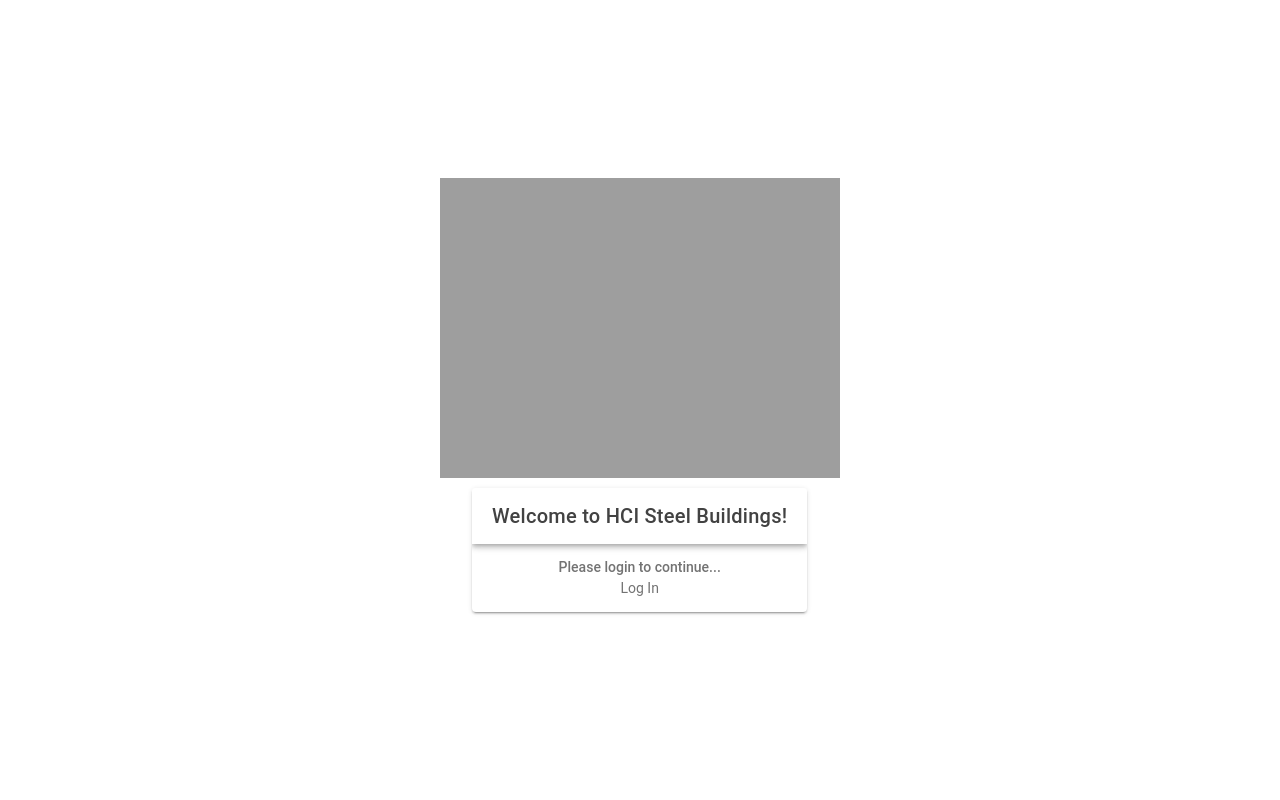
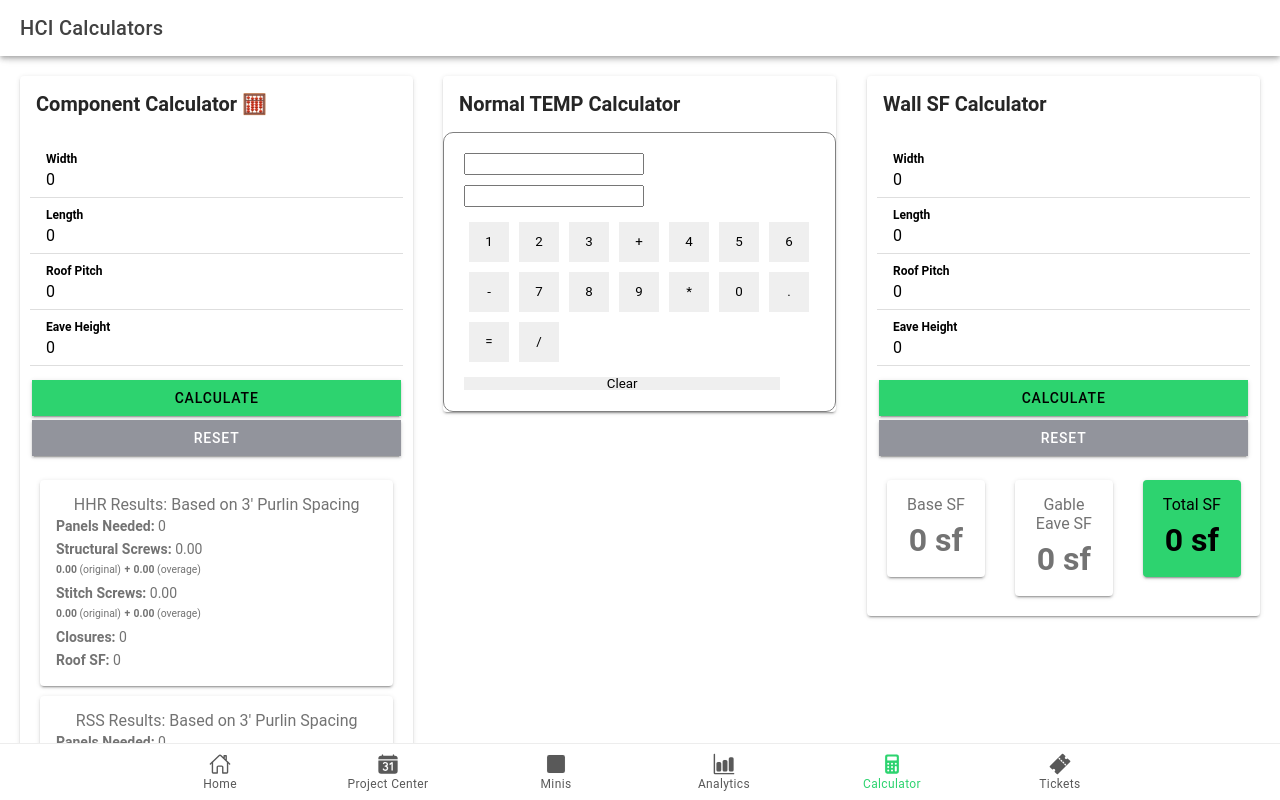
Before and after one commit to HCI-Steel-Buildings/dashboard, a React (Create React App) app: page /calculator in a window 1280 px wide. Built offline with nearby package versions, Linux system fonts and the light colour scheme; no server answers; some icons are missing.

Commit message:
added SF calculator

```diff
--- a/src/App.tsx
+++ b/src/App.tsx
@@ -60,7 +60,8 @@
 setupIonicReact();
 
 const App: React.FC = () => {
-  const { isAuthenticated } = useAuth0();
+  // const { isAuthenticated } = useAuth0();
+  const isAuthenticated = true;
 
   return isAuthenticated ? (
     <IonApp>
--- /dev/null
+++ b/src/Components/Calculators/WallSquareFootageCalculator.tsx
@@ -0,0 +1,181 @@
+import {
+  IonContent,
+  IonHeader,
+  IonPage,
+  IonTitle,
+  IonToolbar,
+  IonInput,
+  IonLabel,
+  IonItem,
+  IonButton,
+  IonGrid,
+  IonRow,
+  IonCol,
+  IonCard,
+  IonCardContent,
+  IonText,
+} from "@ionic/react";
+import React, { useState } from "react";
+
+const WallSquareFootageCalculator: React.FC = () => {
+  const [width, setWidth] = useState<number>(0);
+  const [length, setLength] = useState<number>(0);
+  const [roofPitch, setRoofPitch] = useState<number>(0);
+  const [eaveHeight, setEaveHeight] = useState<number>(0);
+
+  const [results, setResults] = useState<{
+    panelLength: number;
+    ridgeHeight: number;
+    totalBaseArea: number;
+    eaveArea: number;
+  }>({
+    panelLength: 0,
+    ridgeHeight: 0,
+    totalBaseArea: 0,
+    eaveArea: 0,
+  });
+
+  const calculate = () => {
+    const riseOfRoof = (width / 2) * (roofPitch / 12);
+    const panelLength = Math.sqrt((width / 2) ** 2 + riseOfRoof ** 2);
+    const ridgeHeight = riseOfRoof + eaveHeight;
+    // BASE AREA
+    const endWallArea = eaveHeight * width * 2;
+    const sideWallArea = eaveHeight * length * 2;
+    const totalBaseArea = sideWallArea + endWallArea;
+
+    // Gable Eave Area
+    const runIncrease = (roofPitch / 12) * (0.5 * width);
+    const eaveArea = runIncrease * (0.5 * width) * 2;
+
+    setResults({
+      panelLength,
+      ridgeHeight,
+      totalBaseArea,
+      eaveArea,
+    });
+  };
+
+  const reset = () => {
+    setWidth(0);
+    setLength(0);
+    setRoofPitch(0);
+    setEaveHeight(0);
+    setResults({
+      panelLength: 0,
+      ridgeHeight: 0,
+      totalBaseArea: 0,
+      eaveArea: 0,
+    });
+  };
+
+  return (
+    <IonGrid>
+      <IonRow>
+        <IonCol>
+          <IonItem>
+            <IonLabel position="stacked">
+              <strong>Width</strong>
+            </IonLabel>
+            <IonInput
+              type="number"
+              value={width}
+              onIonChange={(e) => setWidth(Number(e.detail.value))}
+            ></IonInput>
+          </IonItem>
+          <IonItem>
+            <IonLabel position="stacked">
+              <strong>Length</strong>
+            </IonLabel>
+            <IonInput
+              type="number"
+              value={length}
+              onIonChange={(e) => setLength(Number(e.detail.value))}
+            ></IonInput>
+          </IonItem>
+          <IonItem>
+            <IonLabel position="stacked">
+              <strong>Roof Pitch</strong>
+            </IonLabel>
+            <IonInput
+              type="number"
+              value={roofPitch}
+              onIonChange={(e) => setRoofPitch(Number(e.detail.value))}
+            ></IonInput>
+          </IonItem>
+          <IonItem>
+            <IonLabel position="stacked">
+              <strong>Eave Height</strong>
+            </IonLabel>
+            <IonInput
+              type="number"
+              value={eaveHeight}
+              onIonChange={(e) => setEaveHeight(Number(e.detail.value))}
+            ></IonInput>
+          </IonItem>
+        </IonCol>
+      </IonRow>
+      <IonRow>
+        <IonCol>
+          <IonButton expand="full" onClick={calculate}>
+            Calculate
+          </IonButton>
+          <IonButton expand="full" onClick={reset} color="medium">
+            Reset
+          </IonButton>
+        </IonCol>
+      </IonRow>
+      {/* Display Results */}
+      <IonRow>
+        <IonCol>
+          {/* Walls */}
+          <IonCard style={{ textAlign: "center" }}>
+            <IonCardContent>
+              <strong>
+                <h2>Base SF</h2>
+              </strong>
+              <strong style={{ fontSize: "2rem" }}>
+                {results.totalBaseArea} sf
+              </strong>
+            </IonCardContent>
+          </IonCard>
+        </IonCol>
+
+        <IonCol>
+          {/* RSS Results Card */}
+          <IonCard style={{ textAlign: "center" }}>
+            <IonCardContent>
+              <IonLabel>
+                <strong>
+                  <h2>Gable Eave SF</h2>
+                </strong>
+                <strong style={{ fontSize: "2rem" }}>
+                  {results.eaveArea} sf
+                </strong>
+              </IonLabel>
+            </IonCardContent>
+          </IonCard>
+          {/* Additional Results */}
+        </IonCol>
+        <IonCol>
+          <IonCard style={{ textAlign: "center" }} color={"primary"}>
+            <IonCardContent>
+              <IonLabel>
+                <strong>
+                  <h2>Total SF</h2>
+                </strong>
+                <IonText style={{ fontWeight: "bold" }}>
+                  <strong style={{ fontSize: "2rem" }}>
+                    {results.totalBaseArea + results.eaveArea} sf
+                  </strong>
+                </IonText>
+              </IonLabel>
+            </IonCardContent>
+          </IonCard>
+        </IonCol>
+      </IonRow>
+    </IonGrid>
+  );
+};
+
+export default WallSquareFootageCalculator;
--- a/src/Pages/Calculator.tsx
+++ b/src/Pages/Calculator.tsx
@@ -15,6 +15,7 @@
 import React from "react";
 import ComponentCalculator from "../Components/Calculators/ComponentCalculator";
 import GutterCalculator from "../Components/Calculators/GutterCalculator";
+import WallSquareFootageCalculator from "../Components/Calculators/WallSquareFootageCalculator";
 
 const Calculator: React.FC = () => {
   return (
@@ -43,13 +44,20 @@
               <IonCard>
                 <IonCardHeader>
                   <IonCardTitle>
-                    <strong>OTHER CALCULATOR COMING SOON</strong>
-                    <IonCardSubtitle>
-                      For now you have 2 of the same calculator!
-                    </IonCardSubtitle>
+                    <strong>Normal TEMP Calculator</strong>
                   </IonCardTitle>
                 </IonCardHeader>
                 <GutterCalculator />
+              </IonCard>
+            </IonCol>
+            <IonCol>
+              <IonCard>
+                <IonCardHeader>
+                  <IonCardTitle>
+                    <strong>Wall SF Calculator</strong>
+                  </IonCardTitle>
+                </IonCardHeader>
+                <WallSquareFootageCalculator />
               </IonCard>
             </IonCol>
           </IonRow>
```
